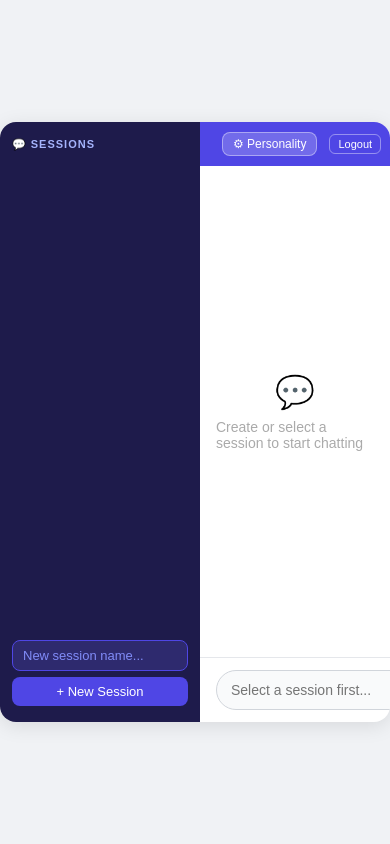
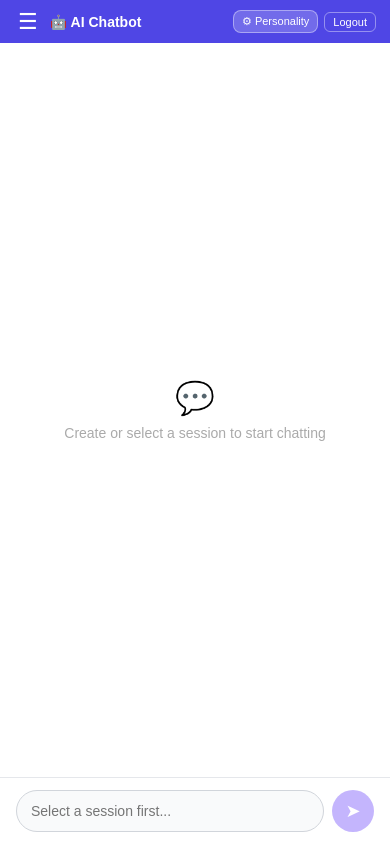
Before and after one commit to mobilejayasankar-sys/ai-chatbot, a Flask app: template templates/index.html in a window 390 px wide. Run offline with Flask 3, Linux system fonts and the light colour scheme; the template is opened without the code that fills it, so the values that code supplies are empty.

Commit message:
Make chatbot UI fully responsive for mobile and desktop
- Replace fixed 700x600px app container with full-viewport layout
- Add slide-in sidebar drawer with hamburger toggle for mobile
- Use 100dvh for correct height on mobile browsers with dynamic toolbars
- Hide email label and narrow sidebar on tablet breakpoints
- Make settings panel and login card fluid with max-width constraints

Co-Authored-By: Claude Sonnet 4.6 <noreply@anthropic.com>

```diff
--- a/templates/index.html
+++ b/templates/index.html
@@ -7,35 +7,31 @@
   <style>
     * { box-sizing: border-box; margin: 0; padding: 0; }
 
-    body {
+    html, body {
+      height: 100%;
       font-family: Arial, sans-serif;
       background: #f0f2f5;
-      display: flex;
-      justify-content: center;
-      align-items: center;
-      height: 100vh;
     }
 
     #app {
-      position: relative;
       display: flex;
-      width: 700px;
-      height: 600px;
+      width: 100%;
+      height: 100vh;
       background: white;
-      border-radius: 16px;
-      box-shadow: 0 4px 20px rgba(0,0,0,0.1);
       overflow: hidden;
     }
 
     /* ── Sidebar ── */
     #sidebar {
-      width: 200px;
+      width: 220px;
       background: #1e1b4b;
       display: flex;
       flex-direction: column;
       padding: 16px 12px;
       gap: 8px;
       flex-shrink: 0;
+      transition: transform 0.25s ease;
+      z-index: 100;
     }
 
     #sidebar h3 {
@@ -44,6 +40,11 @@
       text-transform: uppercase;
       letter-spacing: 1px;
       margin-bottom: 4px;
+    }
+
+    #session-list {
+      overflow-y: auto;
+      flex: 1;
     }
 
     .session-btn {
@@ -59,6 +60,7 @@
       align-items: center;
       justify-content: space-between;
       gap: 6px;
+      width: 100%;
     }
 
     .session-btn:hover { background: rgba(255,255,255,0.1); }
@@ -73,6 +75,7 @@
       font-size: 14px;
       color: #f87171;
       visibility: hidden;
+      flex-shrink: 0;
     }
 
     .session-btn:hover .del { visibility: visible; }
@@ -82,6 +85,7 @@
       display: flex;
       flex-direction: column;
       gap: 6px;
+      padding-top: 8px;
     }
 
     #new-session-input {
@@ -108,6 +112,15 @@
 
     #new-session-btn:hover { background: #3730a3; }
 
+    /* Mobile sidebar overlay backdrop */
+    #sidebar-backdrop {
+      display: none;
+      position: fixed;
+      inset: 0;
+      background: rgba(0,0,0,0.45);
+      z-index: 99;
+    }
+
     /* ── Chat area ── */
     #chat-area {
       flex: 1;
@@ -126,6 +139,19 @@
       align-items: center;
       gap: 8px;
       min-width: 0;
+      flex-shrink: 0;
+    }
+
+    #menu-btn {
+      display: none;
+      background: none;
+      border: none;
+      color: white;
+      font-size: 22px;
+      cursor: pointer;
+      padding: 0 4px;
+      flex-shrink: 0;
+      line-height: 1;
     }
 
     #session-title {
@@ -170,7 +196,7 @@
     #user-email {
       font-size: 11px;
       color: rgba(255,255,255,0.85);
-      max-width: 100px;
+      max-width: 120px;
       overflow: hidden;
       text-overflow: ellipsis;
       white-space: nowrap;
@@ -214,6 +240,7 @@
       font-size: 14px;
       line-height: 1.5;
       white-space: pre-wrap;
+      word-break: break-word;
     }
 
     .user-msg {
@@ -271,6 +298,7 @@
       padding: 12px 16px;
       border-top: 1px solid #e5e7eb;
       gap: 8px;
+      flex-shrink: 0;
     }
 
     #user-input {
@@ -280,6 +308,7 @@
       border: 1px solid #d1d5db;
       font-size: 14px;
       outline: none;
+      min-width: 0;
     }
 
     #user-input:focus { border-color: #4f46e5; }
@@ -290,10 +319,11 @@
       color: white;
       border: none;
       border-radius: 50%;
-      width: 40px;
-      height: 40px;
+      width: 42px;
+      height: 42px;
       font-size: 18px;
       cursor: pointer;
+      flex-shrink: 0;
     }
 
     #send-btn:hover { background: #3730a3; }
@@ -302,13 +332,14 @@
     /* ── Settings popup ── */
     #settings-overlay {
       display: none;
-      position: absolute;
+      position: fixed;
       top: 0; left: 0;
       width: 100%; height: 100%;
       background: rgba(0,0,0,0.4);
       justify-content: center;
       align-items: center;
-      z-index: 10;
+      z-index: 200;
+      padding: 16px;
     }
 
     #settings-overlay.show { display: flex; }
@@ -317,7 +348,8 @@
       background: white;
       border-radius: 16px;
       padding: 24px;
-      width: 360px;
+      width: 100%;
+      max-width: 400px;
       display: flex;
       flex-direction: column;
       gap: 14px;
@@ -384,10 +416,67 @@
     }
 
     .preset:hover { background: #e0e7ff; }
+
+    /* ── Mobile responsive ── */
+    @media (max-width: 600px) {
+      #app {
+        flex-direction: column;
+        height: 100dvh; /* dynamic viewport height — handles mobile browser bars */
+      }
+
+      #sidebar {
+        position: fixed;
+        top: 0;
+        left: 0;
+        height: 100%;
+        width: 260px;
+        transform: translateX(-100%);
+        border-radius: 0;
+      }
+
+      #sidebar.open {
+        transform: translateX(0);
+      }
+
+      #sidebar-backdrop.show {
+        display: block;
+      }
+
+      #menu-btn {
+        display: block;
+      }
+
+      #user-email {
+        display: none;
+      }
+
+      #settings-btn {
+        padding: 4px 8px;
+        font-size: 11px;
+      }
+
+      .msg-wrapper {
+        max-width: 90%;
+      }
+    }
+
+    /* Tablet: sidebar narrower */
+    @media (min-width: 601px) and (max-width: 900px) {
+      #sidebar {
+        width: 180px;
+      }
+
+      #user-email {
+        display: none;
+      }
+    }
   </style>
 </head>
 <body>
 <div id="app">
+
+  <!-- Mobile sidebar backdrop -->
+  <div id="sidebar-backdrop" onclick="closeSidebar()"></div>
 
   <!-- Sidebar -->
   <div id="sidebar">
@@ -403,8 +492,8 @@
   <!-- Chat area -->
   <div id="chat-area">
 
-    <!-- Header: title | personality | avatar | email | logout -->
     <div id="header">
+      <button id="menu-btn" onclick="toggleSidebar()" aria-label="Toggle menu">☰</button>
       <span id="session-title">🤖 AI Chatbot</span>
       <div id="header-right">
         <button id="settings-btn" onclick="openSettings()">⚙ Personality</button>
@@ -430,7 +519,7 @@
   </div>
 
   <!-- Settings popup -->
-  <div id="settings-overlay">
+  <div id="settings-overlay" onclick="overlayClick(event)">
     <div id="settings-panel">
       <h2>⚙ Bot Personality</h2>
       <p>Describe how the bot should behave in this session.</p>
@@ -466,6 +555,16 @@
     await loadSessions();
   };
 
+  function toggleSidebar() {
+    document.getElementById("sidebar").classList.toggle("open");
+    document.getElementById("sidebar-backdrop").classList.toggle("show");
+  }
+
+  function closeSidebar() {
+    document.getElementById("sidebar").classList.remove("open");
+    document.getElementById("sidebar-backdrop").classList.remove("show");
+  }
+
   async function loadSessions() {
     const res = await fetch("/sessions");
     const sessions = await res.json();
@@ -483,7 +582,7 @@
       const btn = document.createElement("button");
       btn.className = "session-btn" + (name === activeSession ? " active" : "");
       btn.innerHTML = `<span>💬 ${name}</span><span class="del" onclick="deleteSession(event, '${name}')">✕</span>`;
-      btn.onclick = () => selectSession(name);
+      btn.onclick = () => { selectSession(name); closeSidebar(); };
       list.appendChild(btn);
     });
   }
@@ -504,6 +603,7 @@
     input.value = "";
     await loadSessions();
     selectSession(name);
+    closeSidebar();
   }
 
   async function selectSession(name) {
@@ -623,6 +723,10 @@
     btn.disabled = false;
   }
 
+  function overlayClick(e) {
+    if (e.target === document.getElementById("settings-overlay")) closeSettings();
+  }
+
   function openSettings() {
     if (!activeSession) { alert("Please select a session first!"); return; }
     document.getElementById("settings-overlay").classList.add("show");
--- a/templates/login.html
+++ b/templates/login.html
@@ -19,7 +19,8 @@
       border-radius: 16px;
       box-shadow: 0 4px 20px rgba(0,0,0,0.1);
       padding: 40px 36px;
-      width: 360px;
+      width: 90%;
+      max-width: 380px;
       text-align: center;
       display: flex;
       flex-direction: column;
```
